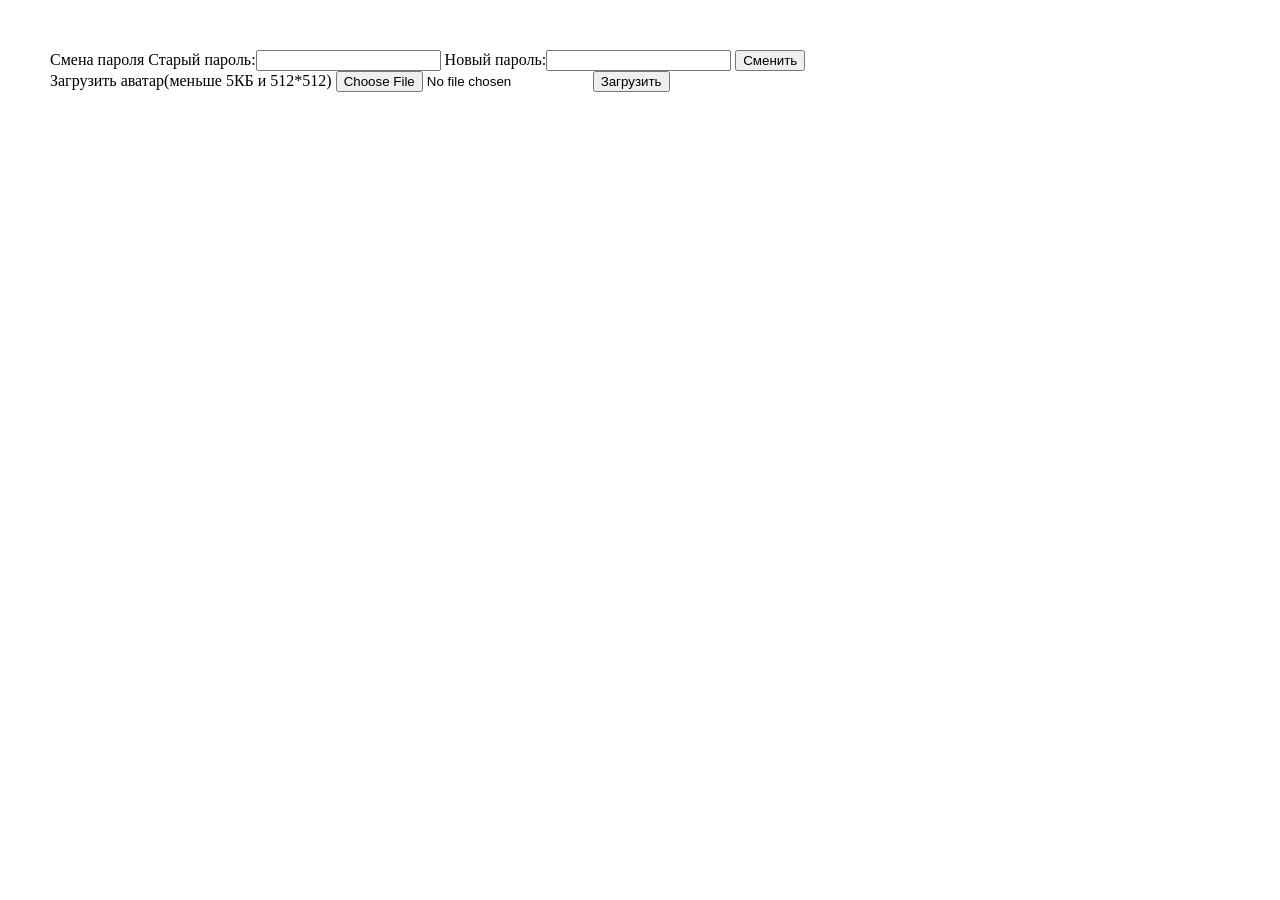
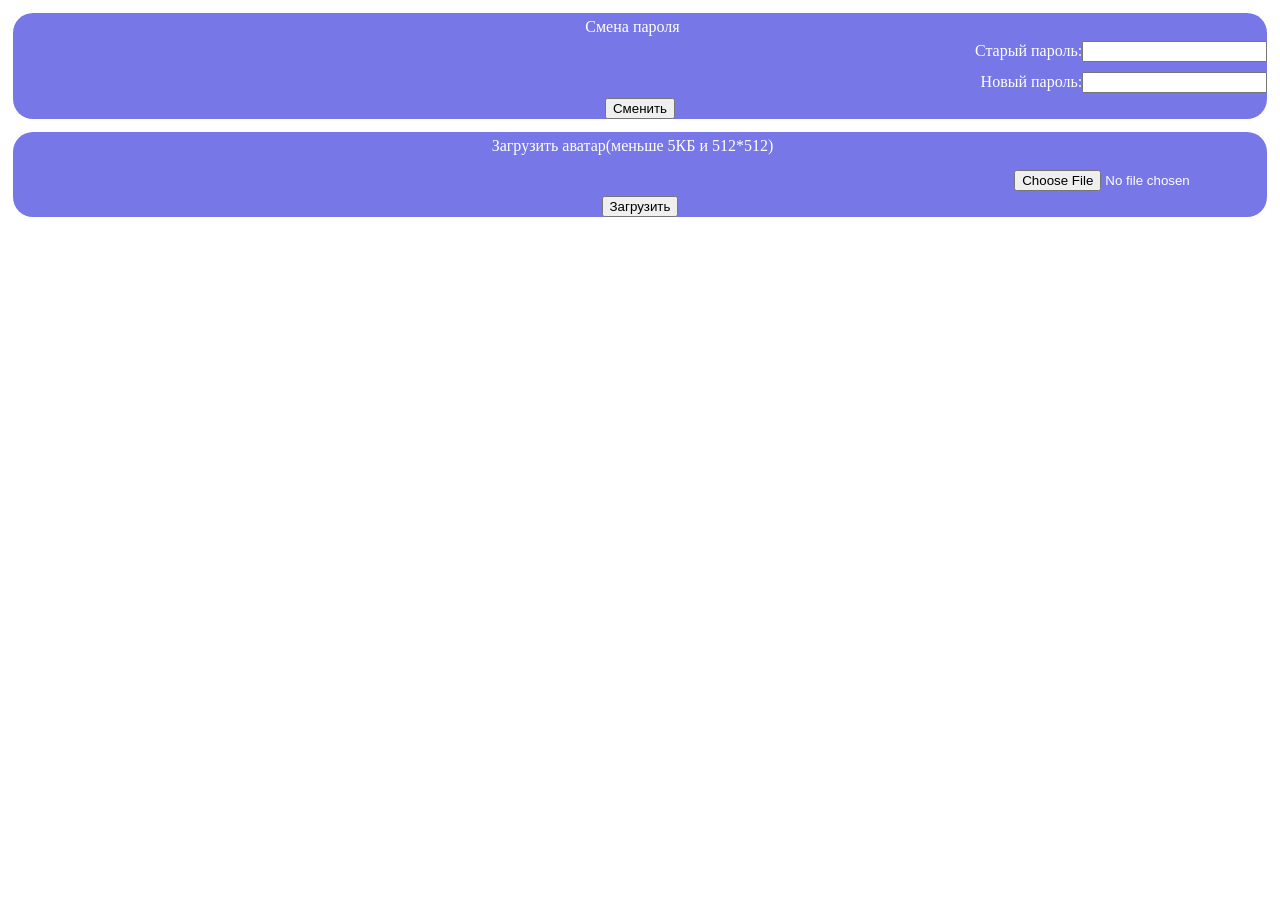
Before and after one commit to Tenischev/WebProject, a PHP site: page /setting.php in a window 1280 px wide; the page is wider, and only the part inside the window is pictured. Shown: the part 32-932 px from the top of that part. After the commit the page ends 249 px from the top of that part, so only its background shows below. Run offline with PHP 8.4, Linux system fonts and the light colour scheme; the visitor is signed in with stand-in values (Sample User, id 1); data that the repository does not hold is empty.

Commit message:
trying to edit setting page

```diff
--- a/html/styles/style.css
+++ b/html/styles/style.css
@@ -38,11 +38,19 @@ body{
     border-radius: 20px;
 }
 
+.rectangle{
+    display: block;
+    background: #7777E7;
+    border-radius: 20px;
+    margin: 1%;
+}
+
 .button{
     position: relative;
     display: block;
-    width: 100%;
+    #width: 100%;
     height: auto;
+    width: auto;
     text-align: center;
     background-color: transparent;
 }
@@ -50,15 +58,17 @@ body{
 .editText{
     display: block;
     text-align: right;
-    width: 100%;
+    width: auto;
     color: white;
+    padding: 5px 0px;
 }
 
 .text{
     display: block;
     text-align: center;
-    width: 100%;
+    #width: 100%;
     color: white;
+    padding: 5px 25px 0px 10px;
 }
 
 .link:hover{
--- a/html/template/setting.tpl
+++ b/html/template/setting.tpl
@@ -1,5 +1,5 @@
 <!DOCTYPE html>
-<html style="height: 100%">
+<html>
 <head>
     <meta charset="UTF-8">
     <link rel="stylesheet" href="styles/style.css">
@@ -14,28 +14,26 @@
             </form>
         </span>
         <ul id="profile_settings">
-        <li id="profile"><a href="/profile.php">
-            <img src="avatar/{profile_avatar}" width="24" height="24">
-            {profile_name}
-        </a></li>
+            <li id="profile"><a href="/profile.php"><img src="avatar/{profile_avatar}" width="24" height="24">{profile_name}</a></li>
             <li id="settings"><a class="tools"href="/setting.php"></a></li>
             <li id="logout"><a class="power" href="/unlogin.php"></a></li>
         </ul>
     </div>
-<div style="width: 100%; height: 100%; padding: 50px; position: relative; float: center;">
-    <form method="post">
-        Смена пароля
-        Старый пароль:<input type="password" maxlength="20" name="old_pass">
-        Новый пароль:<input type="password" maxlength="20" name="new_pass">
-        <input type="submit" name="change_pass" value="Сменить">
+    <div>
+        <form class="rectangle" method="post">
+            <span class="text">Смена пароля</span>
+            <span class="editText">Старый пароль:<input type="password" maxlength="20" name="old_pass"></span>
+            <span class="editText">Новый пароль:<input type="password" maxlength="20" name="new_pass"></span>
+            <span class="button"><input type="submit" name="change_pass" value="Сменить"></span>
         </form>
-    <form method="post" enctype="multipart/form-data">
-        Загрузить аватар(меньше 5КБ и 512*512)
-        <input type="hidden" name="MAX_FILE_SIZE" value="5120" >
-        <input type="file" accept="image/jpeg,image/png" name="filename">
-        <input type="submit" name="load_icon" value="Загрузить">
+
+        <form class="rectangle" method="post" enctype="multipart/form-data">
+            <span class="text">Загрузить аватар(меньше 5КБ и 512*512)</span>
+            <span class="editText"><input type="hidden" name="MAX_FILE_SIZE" value="5120" ></span>
+            <span class="editText"><input type="file" accept="image/jpeg,image/png" name="filename"></span>
+            <span class="button"><input type="submit" name="load_icon" value="Загрузить"></span>
         </form>
+    {message}
     </div>
-{message}
 </body>
 </html>
--- a/html/template/test2.tpl
+++ /dev/null
@@ -1 +0,0 @@
-<h1>{message}</h1>{info}
```
Also changed, not shown: html/template/test.tpl (deleted, +0 -31 lines). Lines whose indentation alone changed are shown as unchanged.
